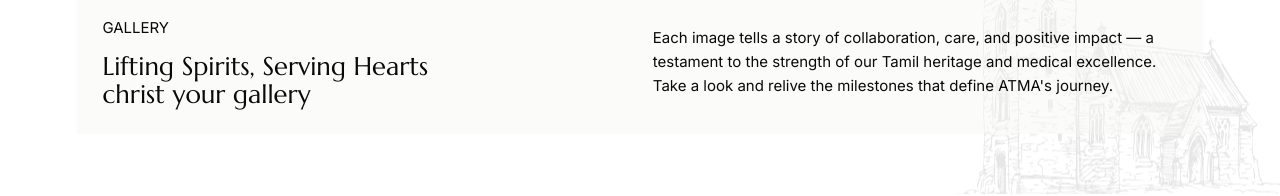
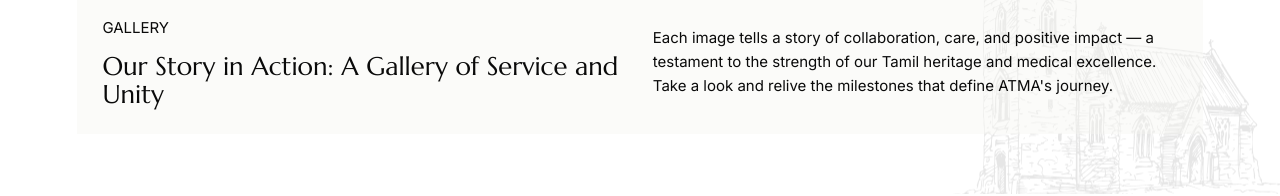
Before and after one commit to employeebhavya/ATMA_WEB, a Next.js app: page /gallery in a window 1280 px wide. Shown: the part 458-654 px from the top of the page. Built offline with nearby package versions, Linux system fonts and the light colour scheme; no server answers.

Commit message:
fixed christ

```diff
--- a/app/components/gallery/GalleryContent.js
+++ b/app/components/gallery/GalleryContent.js
@@ -7,9 +7,7 @@
         <div className={styles.GalleryContentRow}>
           <div className={styles.GalleryContentCol}>
             <p>GALLERY</p>
-            <h3>
-              Lifting Spirits, Serving Hearts<br></br> christ your gallery
-            </h3>
+            <h3>Our Story in Action: A Gallery of Service and Unity</h3>
           </div>
           <p>
             Each image tells a story of collaboration, care, and positive impact
```
